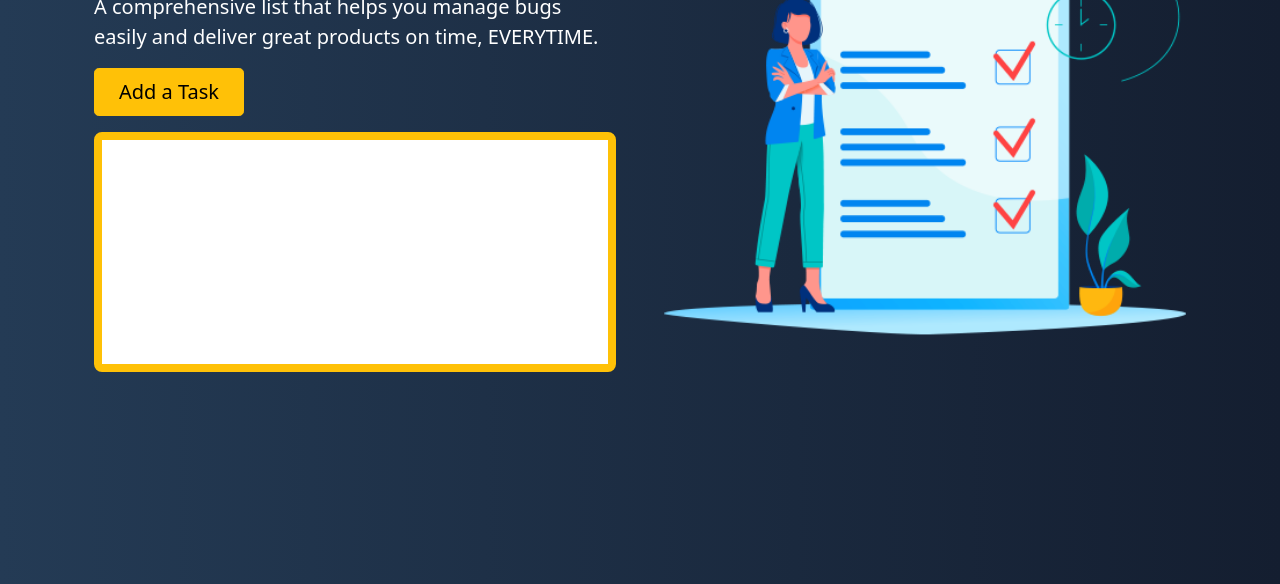
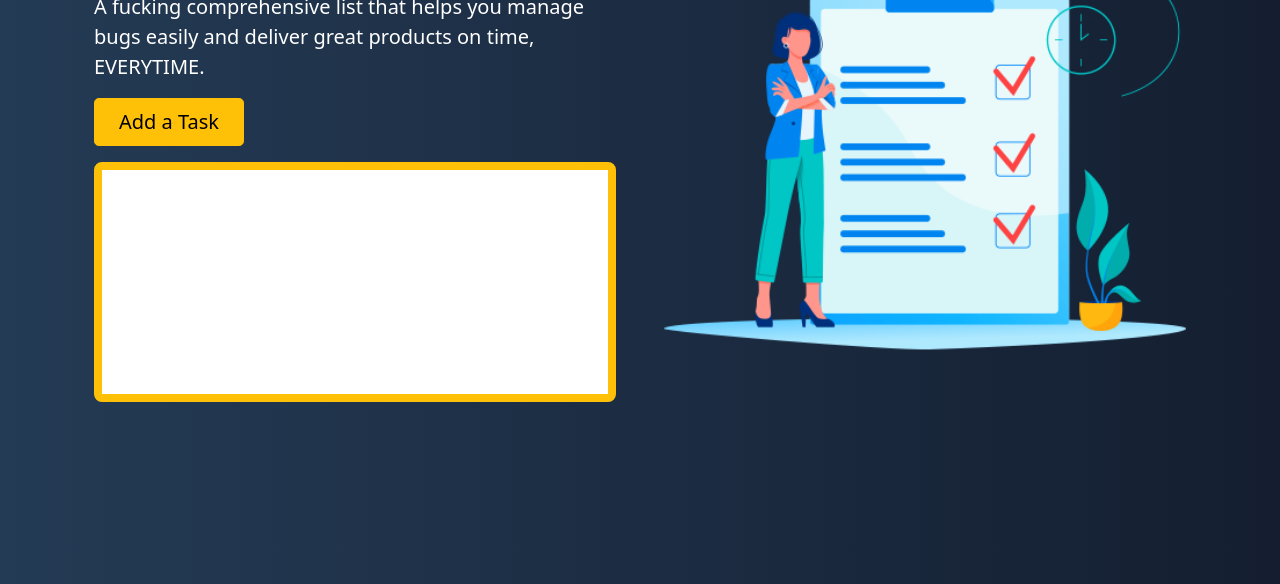
Before and after one commit to jasonemmettmyers/First_Project, a plain HTML site: page index.html in a window 1280 px wide. Shown: the part 216-800 px from the top of the page. Drawn offline with nearby package versions, Linux system fonts and the light colour scheme.

Commit message:
added some mofo detail

```diff
--- a/index.html
+++ b/index.html
@@ -65,7 +65,7 @@
                 </div>
                 <div class="col-lg-6">
                     <h1 class="display-5 fw-bold lh-1 mb-3">Never Miss a Fuck'in Meeting!!</h1>
-                    <p class="lead">A comprehensive list that helps you manage bugs easily
+                    <p class="lead">A fucking comprehensive list that helps you manage bugs easily
                         and deliver great products on time, EVERYTIME.
                     </p>
                     <div class="d-grid gap-2 d-md-flex justify-content-md-start">
```
